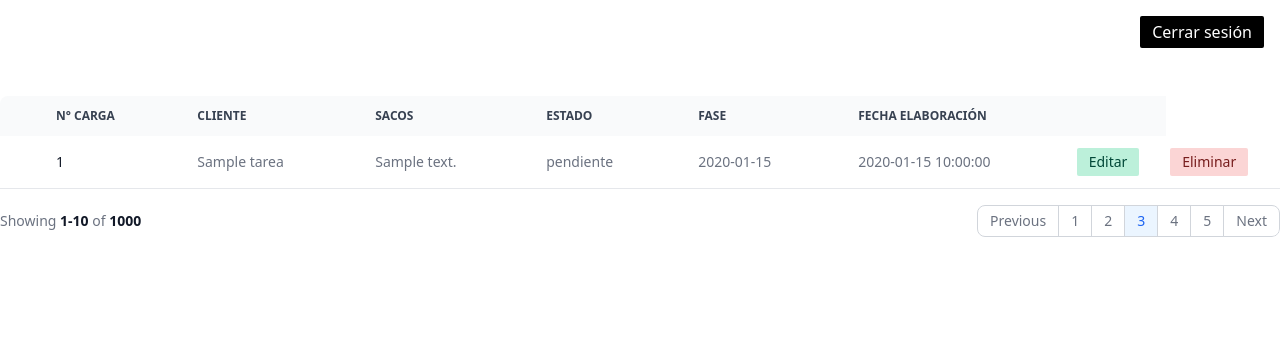
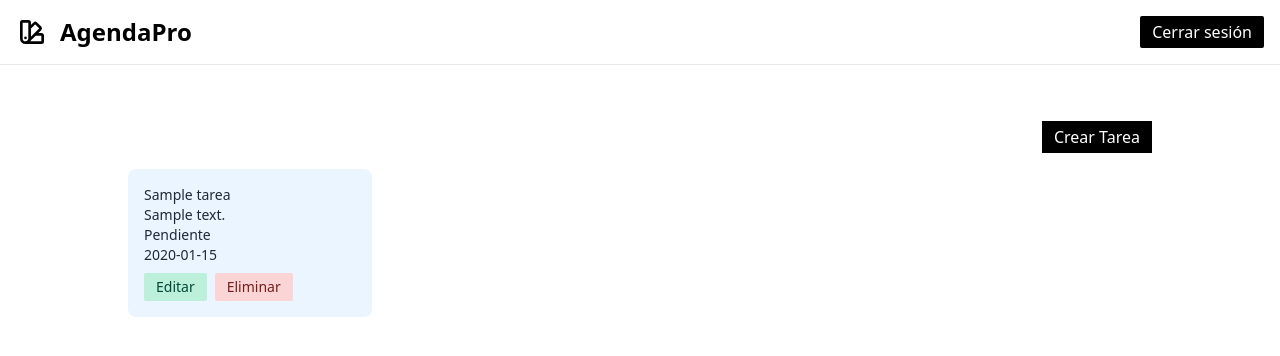
Before and after one commit to LouKamilah/TareasApp_ArquitecturaEnCapas, a PHP site: page /home.php in a window 1280 px wide. Shown: the top 356 px of the page. Run offline with PHP 8.4, Linux system fonts and the light colour scheme; the visitor is signed in with stand-in values (Sample User, id 1); tables that the repository leaves empty hold one stand-in row (values such as "Sample post"); some libraries are stand-ins or nearby versions.

Commit message:
editar tarea 100%

```diff
--- a/code/capa_negocio/tareasController.php
+++ b/code/capa_negocio/tareasController.php
@@ -25,7 +25,7 @@ class TareasController {
 
     public function getTareaById($id_Tarea) {
         $tarea = new Tarea($this->db);
-        return $tarea->getById($id_Tarea); // Asume que el método getById existe en la capa de datos
+        return $tarea->getById($id_Tarea);
     }
 
     public function deleteById($id_Tarea) {
--- a/code/capa_presentacion/home.php
+++ b/code/capa_presentacion/home.php
@@ -16,114 +16,86 @@ if (!isset($_SESSION['user_id'])) {
 </head>
 
 <body>
-    <div class="flex justify-end p-4">
+
+
+
+    <nav class="bg-white w-full z-20 top-0 start-0 border-b border-gray-200">
+        <div class="max-w-screen-xl flex flex-wrap items-center justify-between mx-auto p-4">
+            <a href="#" class="flex items-center space-x-3 rtl:space-x-reverse">
+                <svg class="w-8 h-8 text-black" aria-hidden="true" xmlns="http://www.w3.org/2000/svg" width="24"
+                    height="24" fill="none" viewBox="0 0 24 24">
+                    <path stroke="currentColor" stroke-linecap="round" stroke-width="2"
+                        d="M7.111 20A3.111 3.111 0 0 1 4 16.889v-12C4 4.398 4.398 4 4.889 4h4.444a.89.89 0 0 1 .89.889v12A3.111 3.111 0 0 1 7.11 20Zm0 0h12a.889.889 0 0 0 .889-.889v-4.444a.889.889 0 0 0-.889-.89h-4.389a.889.889 0 0 0-.62.253l-3.767 3.665a.933.933 0 0 0-.146.185c-.868 1.433-1.581 1.858-3.078 2.12Zm0-3.556h.009m7.933-10.927 3.143 3.143a.889.889 0 0 1 0 1.257l-7.974 7.974v-8.8l3.574-3.574a.889.889 0 0 1 1.257 0Z" />
+                </svg>
+                <span class="self-center text-2xl font-semibold whitespace-nowrap">AgendaPro</span>
+            </a>
+            <div class="flex md:order-2 space-x-3 md:space-x-0 rtl:space-x-reverse">
+
                 <form action="../capa_negocio/loginController.php?action=logout" method="post">
                     <button type="submit" class="font-medium text-white bg-black px-3 py-1 rounded-sm">Cerrar
                         sesión</button>
                 </form>
             </div>
-    <div class="relative overflow-x-auto sm:rounded-lg mt-8">
-        <table class="w-full text-sm text-left rtl:text-right text-gray-500">
-            <thead class="text-xs text-gray-700 uppercase bg-gray-50 ">
-                <tr>
-                    <th scope="col" class="p-4">
-                    </th>
-                    <th scope="col" class="px-6 py-3">
-                        N° carga
-                    </th>
-                    <th scope="col" class="px-6 py-3">
-                        Cliente
-                    </th>
-                    <th scope="col" class="px-6 py-3">
-                        Sacos
-                    </th>
-                    <th scope="col" class="px-6 py-3">
-                        Estado
-                    </th>
-                    <th scope="col" class="px-6 py-3">
-                        Fase
-                    </th>
-                    <th scope="col" class="px-6 py-3">
-                        Fecha elaboración
-                    </th>
-                    <th scope="col" class="px-6 py-3">
-                    </th>
-                </tr>
-            </thead>
-            <tbody>
+        </div>
+    </nav>
+
+
+
+    <div class="container mx-auto w-[80%] mt-14">
+        <div class="relative overflow-x-auto">
+            <div class="flex justify-end mb-4">
+                <a href="crear.php" class="font-medium text-white bg-black px-3 py-1">Crear Tarea</a>
+            </div>
+            <div class="grid grid-cols-1 sm:grid-cols-2 lg:grid-cols-4 gap-4">
                 <?php
                 require_once '../capa_negocio/tareasController.php';
+
+                function formatEstado($estado) {
+                    switch ($estado) {
+                        case 'pendiente':
+                            return 'Pendiente';
+                        case 'en_proceso':
+                            return 'En Proceso';
+                        case 'completo':
+                            return 'Completo';
+                        default:
+                            return $estado;
+                    }
+                }
+
+                $colors = ['bg-blue-50', 'bg-red-50', 'bg-green-50', 'bg-yellow-50'];
+                $colorIndex = 0;
+
                 $tareasController = new TareasController();
-                $tareas = $tareasController->getTareasByUserId($_SESSION['user_id']); // Asegúrate de que 'user_id' esté en la sesión
+                $tareas = $tareasController->getTareasByUserId($_SESSION['user_id']);
 
                 foreach ($tareas as $tarea) {
-                    echo "<tr class='border-b odd:bg-white even:bg-gray-50 '>";
-                    echo "<td class='w-4 p-4'></td>";
-                    echo "<th scope='row' class='px-6 py-4 font-medium text-gray-900 whitespace-nowrap '>{$tarea['id_Tarea']}</th>";
-                    echo "<td class='px-6 py-4'>{$tarea['titulo']}</td>";
-                    echo "<td class='px-6 py-4'>{$tarea['descripcion']}</td>";
-                    echo "<td class='px-6 py-4'>{$tarea['estado']}</td>";
-                    echo "<td class='px-6 py-4'>{$tarea['date_asig']}</td>";
-                    echo "<td class='px-6 py-4'>{$tarea['update_at']}</td>";
-                    echo '<td class="px-2 lg:px-1">
+                    $bgColor = $colors[$colorIndex % count($colors)];
+                    $colorIndex++;
+                    echo "<div class='p-4 mb-4 text-sm text-gray-800 rounded-lg $bgColor'>";
+                    echo "<span class='font-medium'></span> {$tarea['titulo']}<br>";
+                    echo "<span class='font-medium'></span> {$tarea['descripcion']}<br>";
+                    echo "<span class='font-medium'></span> " . formatEstado($tarea['estado']) . "<br>";
+                    echo "<span class='font-medium'></span> {$tarea['date_asig']}<br>";
+                    echo '<div class="mt-2 flex space-x-2">
                         <form method="GET" action="../capa_presentacion/Editar.php">
                             <input type="hidden" name="id_Tarea" value="' . $tarea['id_Tarea'] . '">
                             <button type="submit" class="font-medium text-green-900 bg-green-200 px-3 py-1 rounded-sm hover:underline">
                                 Editar
                             </button>
                         </form>
-                    </td>';
-                    echo "<td class='px-2 lg:px-1'>
-                        <form method='POST' action='../capa_negocio/tareasController.php?action=eliminar_tarea'>
-                            <input type='hidden' name='id_Tarea' value='{$tarea['id_Tarea']}'>
-                            <button type='submit' class='font-medium text-red-900 bg-red-200 px-3 py-1 rounded-sm hover:underline'>
+                        <form method="POST" action="../capa_negocio/tareasController.php?action=eliminar_tarea">
+                            <input type="hidden" name="id_Tarea" value="' . $tarea['id_Tarea'] . '">
+                            <button type="submit" class="font-medium text-red-900 bg-red-200 px-3 py-1 rounded-sm hover:underline">
                                 Eliminar
                             </button>
                         </form>
-                    </td>";
-                    echo "</tr>";
+                    </div>';
+                    echo "</div>";
                 }
                 ?>
-            </tbody>
-        </table>
-
-        <nav class="flex items-center flex-column flex-wrap md:flex-row justify-between pt-4"
-            aria-label="Table navigation">
-            <span class="text-sm font-normal text-gray-500 mb-4 md:mb-0 block w-full md:inline md:w-auto">Showing
-                <span class="font-semibold text-gray-900 ">1-10</span> of <span
-                    class="font-semibold text-gray-900 ">1000</span></span>
-            <ul class="inline-flex -space-x-px rtl:space-x-reverse text-sm h-8">
-                <li>
-                    <a href="#"
-                        class="flex items-center justify-center px-3 h-8 ms-0 leading-tight text-gray-500 bg-white border border-gray-300 rounded-s-lg hover:bg-gray-100 hover:text-gray-700   ">Previous</a>
-                </li>
-                <li>
-                    <a href="#"
-                        class="flex items-center justify-center px-3 h-8 leading-tight text-gray-500 bg-white border border-gray-300 hover:bg-gray-100 hover:text-gray-700   ">1</a>
-                </li>
-                <li>
-                    <a href="#"
-                        class="flex items-center justify-center px-3 h-8 leading-tight text-gray-500 bg-white border border-gray-300 hover:bg-gray-100 hover:text-gray-700   ">2</a>
-                </li>
-                <li>
-                    <a href="#" aria-current="page"
-                        class="flex items-center justify-center px-3 h-8 text-blue-600 border border-gray-300 bg-blue-50 hover:bg-blue-100 hover:text-blue-700   ">3</a>
-                </li>
-                <li>
-                    <a href="#"
-                        class="flex items-center justify-center px-3 h-8 leading-tight text-gray-500 bg-white border border-gray-300 hover:bg-gray-100 hover:text-gray-700   ">4</a>
-                </li>
-                <li>
-                    <a href="#"
-                        class="flex items-center justify-center px-3 h-8 leading-tight text-gray-500 bg-white border border-gray-300 hover:bg-gray-100 hover:text-gray-700   ">5</a>
-                </li>
-                <li>
-                    <a href="#"
-                        class="flex items-center justify-center px-3 h-8 leading-tight text-gray-500 bg-white border border-gray-300 rounded-e-lg hover:bg-gray-100 hover:text-gray-700   ">Next</a>
-                </li>
-            </ul>
-        </nav>
-
+            </div>
+        </div>
     </div>
 
     <script src="../../node_modules/flowbite/dist/flowbite.min.js"></script>
--- a/code/src/output.css
+++ b/code/src/output.css
@@ -1099,6 +1099,10 @@ input:checked + .toggle-bg {
   right: 0px;
 }
 
+.start-0 {
+  inset-inline-start: 0px;
+}
+
 .top-0 {
   top: 0px;
 }
@@ -1140,32 +1144,20 @@ input:checked + .toggle-bg {
   margin-bottom: 1rem;
 }
 
-.mb-5 {
-  margin-bottom: 1.25rem;
-}
-
-.ms-0 {
-  margin-inline-start: 0px;
+.mb-6 {
+  margin-bottom: 1.5rem;
+}
+
+.mt-14 {
+  margin-top: 3.5rem;
 }
 
 .mt-2 {
   margin-top: 0.5rem;
 }
 
-.mt-8 {
-  margin-top: 2rem;
-}
-
-.mb-6 {
-  margin-bottom: 1.5rem;
-}
-
-.ml-3 {
-  margin-left: 0.75rem;
-}
-
-.mr-2 {
-  margin-right: 0.5rem;
+.mt-1 {
+  margin-top: 0.25rem;
 }
 
 .block {
@@ -1184,10 +1176,6 @@ input:checked + .toggle-bg {
   display: flex;
 }
 
-.inline-flex {
-  display: inline-flex;
-}
-
 .table {
   display: table;
 }
@@ -1232,20 +1216,20 @@ input:checked + .toggle-bg {
   width: 16rem;
 }
 
+.w-8 {
+  width: 2rem;
+}
+
+.w-\[80\%\] {
+  width: 80%;
+}
+
 .w-full {
   width: 100%;
 }
 
-.w-8 {
-  width: 2rem;
-}
-
-.w-6 {
-  width: 1.5rem;
-}
-
-.max-w-sm {
-  max-width: 24rem;
+.max-w-screen-xl {
+  max-width: 1280px;
 }
 
 .flex-1 {
@@ -1310,6 +1294,10 @@ input:checked + .toggle-bg {
   resize: both;
 }
 
+.grid-cols-1 {
+  grid-template-columns: repeat(1, minmax(0, 1fr));
+}
+
 .grid-cols-4 {
   grid-template-columns: repeat(4, minmax(0, 1fr));
 }
@@ -1354,10 +1342,8 @@ input:checked + .toggle-bg {
   justify-content: space-between;
 }
 
-.-space-x-px > :not([hidden]) ~ :not([hidden]) {
-  --tw-space-x-reverse: 0;
-  margin-right: calc(-1px * var(--tw-space-x-reverse));
-  margin-left: calc(-1px * calc(1 - var(--tw-space-x-reverse)));
+.gap-4 {
+  gap: 1rem;
 }
 
 .space-x-2 > :not([hidden]) ~ :not([hidden]) {
@@ -1366,12 +1352,22 @@ input:checked + .toggle-bg {
   margin-left: calc(0.5rem * calc(1 - var(--tw-space-x-reverse)));
 }
 
+.space-x-3 > :not([hidden]) ~ :not([hidden]) {
+  --tw-space-x-reverse: 0;
+  margin-right: calc(0.75rem * var(--tw-space-x-reverse));
+  margin-left: calc(0.75rem * calc(1 - var(--tw-space-x-reverse)));
+}
+
 .space-y-4 > :not([hidden]) ~ :not([hidden]) {
   --tw-space-y-reverse: 0;
   margin-top: calc(1rem * calc(1 - var(--tw-space-y-reverse)));
   margin-bottom: calc(1rem * var(--tw-space-y-reverse));
 }
 
+.self-center {
+  align-self: center;
+}
+
 .overflow-hidden {
   overflow: hidden;
 }
@@ -1443,6 +1439,11 @@ input:checked + .toggle-bg {
   border-color: rgb(243 244 246 / var(--tw-border-opacity, 1));
 }
 
+.border-gray-200 {
+  --tw-border-opacity: 1;
+  border-color: rgb(229 231 235 / var(--tw-border-opacity, 1));
+}
+
 .border-gray-300 {
   --tw-border-opacity: 1;
   border-color: rgb(209 213 219 / var(--tw-border-opacity, 1));
@@ -1453,19 +1454,14 @@ input:checked + .toggle-bg {
   background-color: rgb(249 250 251 / var(--tw-bg-opacity, 1)) !important;
 }
 
-.bg-blue-200 {
-  --tw-bg-opacity: 1;
-  background-color: rgb(195 221 253 / var(--tw-bg-opacity, 1));
+.bg-black {
+  --tw-bg-opacity: 1;
+  background-color: rgb(0 0 0 / var(--tw-bg-opacity, 1));
 }
 
 .bg-blue-50 {
   --tw-bg-opacity: 1;
   background-color: rgb(235 245 255 / var(--tw-bg-opacity, 1));
-}
-
-.bg-blue-500 {
-  --tw-bg-opacity: 1;
-  background-color: rgb(63 131 248 / var(--tw-bg-opacity, 1));
 }
 
 .bg-blue-700 {
@@ -1516,9 +1522,14 @@ input:checked + .toggle-bg {
   background-color: rgb(255 255 255 / 0.5);
 }
 
-.bg-black {
-  --tw-bg-opacity: 1;
-  background-color: rgb(0 0 0 / var(--tw-bg-opacity, 1));
+.bg-yellow-50 {
+  --tw-bg-opacity: 1;
+  background-color: rgb(253 253 234 / var(--tw-bg-opacity, 1));
+}
+
+.bg-blue-500 {
+  --tw-bg-opacity: 1;
+  background-color: rgb(63 131 248 / var(--tw-bg-opacity, 1));
 }
 
 .p-1 {
@@ -1577,30 +1592,27 @@ input:checked + .toggle-bg {
   padding-bottom: 0.75rem;
 }
 
-.py-4 {
-  padding-top: 1rem;
-  padding-bottom: 1rem;
-}
-
 .py-8 {
   padding-top: 2rem;
   padding-bottom: 2rem;
 }
 
+.px-4 {
+  padding-left: 1rem;
+  padding-right: 1rem;
+}
+
 .pt-2 {
   padding-top: 0.5rem;
 }
 
-.pt-4 {
-  padding-top: 1rem;
-}
-
-.text-left {
-  text-align: left;
-}
-
 .text-center {
   text-align: center;
+}
+
+.text-2xl {
+  font-size: 1.5rem;
+  line-height: 2rem;
 }
 
 .text-lg {
@@ -1613,41 +1625,27 @@ input:checked + .toggle-bg {
   line-height: 1.25rem;
 }
 
-.text-xs {
-  font-size: 0.75rem;
-  line-height: 1rem;
-}
-
-.text-2xl {
-  font-size: 1.5rem;
-  line-height: 2rem;
-}
-
 .text-xl {
   font-size: 1.25rem;
   line-height: 1.75rem;
 }
 
+.font-bold {
+  font-weight: 700;
+}
+
+.font-light {
+  font-weight: 300;
+}
+
 .font-medium {
   font-weight: 500;
 }
 
-.font-normal {
-  font-weight: 400;
-}
-
 .font-semibold {
   font-weight: 600;
 }
 
-.font-bold {
-  font-weight: 700;
-}
-
-.font-light {
-  font-weight: 300;
-}
-
 .uppercase {
   text-transform: uppercase;
 }
@@ -1666,6 +1664,11 @@ input:checked + .toggle-bg {
 
 .tracking-tight {
   letter-spacing: -0.025em;
+}
+
+.text-black {
+  --tw-text-opacity: 1;
+  color: rgb(0 0 0 / var(--tw-text-opacity, 1));
 }
 
 .text-blue-600 {
@@ -1688,39 +1686,34 @@ input:checked + .toggle-bg {
   color: rgb(107 114 128 / var(--tw-text-opacity, 1));
 }
 
+.text-gray-800 {
+  --tw-text-opacity: 1;
+  color: rgb(31 41 55 / var(--tw-text-opacity, 1));
+}
+
+.text-gray-900 {
+  --tw-text-opacity: 1;
+  color: rgb(17 24 39 / var(--tw-text-opacity, 1));
+}
+
+.text-green-900 {
+  --tw-text-opacity: 1;
+  color: rgb(1 71 55 / var(--tw-text-opacity, 1));
+}
+
+.text-red-900 {
+  --tw-text-opacity: 1;
+  color: rgb(119 29 29 / var(--tw-text-opacity, 1));
+}
+
+.text-white {
+  --tw-text-opacity: 1;
+  color: rgb(255 255 255 / var(--tw-text-opacity, 1));
+}
+
 .text-gray-700 {
   --tw-text-opacity: 1;
   color: rgb(55 65 81 / var(--tw-text-opacity, 1));
-}
-
-.text-gray-800 {
-  --tw-text-opacity: 1;
-  color: rgb(31 41 55 / var(--tw-text-opacity, 1));
-}
-
-.text-gray-900 {
-  --tw-text-opacity: 1;
-  color: rgb(17 24 39 / var(--tw-text-opacity, 1));
-}
-
-.text-green-900 {
-  --tw-text-opacity: 1;
-  color: rgb(1 71 55 / var(--tw-text-opacity, 1));
-}
-
-.text-red-900 {
-  --tw-text-opacity: 1;
-  color: rgb(119 29 29 / var(--tw-text-opacity, 1));
-}
-
-.text-white {
-  --tw-text-opacity: 1;
-  color: rgb(255 255 255 / var(--tw-text-opacity, 1));
-}
-
-.text-black {
-  --tw-text-opacity: 1;
-  color: rgb(0 0 0 / var(--tw-text-opacity, 1));
 }
 
 .opacity-0 {
@@ -1780,31 +1779,11 @@ input:checked + .toggle-bg {
   transition-timing-function: cubic-bezier(0, 0, 0.2, 1);
 }
 
-.odd\:bg-white:nth-child(odd) {
-  --tw-bg-opacity: 1;
-  background-color: rgb(255 255 255 / var(--tw-bg-opacity, 1));
-}
-
-.even\:bg-gray-50:nth-child(even) {
-  --tw-bg-opacity: 1;
-  background-color: rgb(249 250 251 / var(--tw-bg-opacity, 1));
-}
-
 .hover\:border-gray-300:hover {
   --tw-border-opacity: 1;
   border-color: rgb(209 213 219 / var(--tw-border-opacity, 1));
 }
 
-.hover\:bg-blue-100:hover {
-  --tw-bg-opacity: 1;
-  background-color: rgb(225 239 254 / var(--tw-bg-opacity, 1));
-}
-
-.hover\:bg-blue-700:hover {
-  --tw-bg-opacity: 1;
-  background-color: rgb(26 86 219 / var(--tw-bg-opacity, 1));
-}
-
 .hover\:bg-blue-800:hover {
   --tw-bg-opacity: 1;
   background-color: rgb(30 66 159 / var(--tw-bg-opacity, 1));
@@ -2026,27 +1957,13 @@ input:checked + .toggle-bg {
   color: rgb(255 255 255 / var(--tw-text-opacity, 1));
 }
 
-.dark\:focus\:border-blue-500:focus:is(.dark *) {
-  --tw-border-opacity: 1;
-  border-color: rgb(63 131 248 / var(--tw-border-opacity, 1));
-}
-
-.dark\:focus\:ring-blue-500:focus:is(.dark *) {
-  --tw-ring-opacity: 1;
-  --tw-ring-color: rgb(63 131 248 / var(--tw-ring-opacity, 1));
-}
-
 @media (min-width: 640px) {
-  .sm\:w-auto {
-    width: auto;
-  }
-
   .sm\:max-w-md {
     max-width: 28rem;
   }
 
-  .sm\:rounded-lg {
-    border-radius: 0.5rem;
+  .sm\:grid-cols-2 {
+    grid-template-columns: repeat(2, minmax(0, 1fr));
   }
 
   .sm\:p-8 {
@@ -2055,28 +1972,22 @@ input:checked + .toggle-bg {
 }
 
 @media (min-width: 768px) {
-  .md\:mb-0 {
-    margin-bottom: 0px;
+  .md\:order-2 {
+    order: 2;
   }
 
   .md\:mt-0 {
     margin-top: 0px;
   }
 
-  .md\:inline {
-    display: inline;
-  }
-
   .md\:h-screen {
     height: 100vh;
   }
 
-  .md\:w-auto {
-    width: auto;
-  }
-
-  .md\:flex-row {
-    flex-direction: row;
+  .md\:space-x-0 > :not([hidden]) ~ :not([hidden]) {
+    --tw-space-x-reverse: 0;
+    margin-right: calc(0px * var(--tw-space-x-reverse));
+    margin-left: calc(0px * calc(1 - var(--tw-space-x-reverse)));
   }
 
   .md\:space-y-6 > :not([hidden]) ~ :not([hidden]) {
@@ -2092,9 +2003,8 @@ input:checked + .toggle-bg {
 }
 
 @media (min-width: 1024px) {
-  .lg\:px-1 {
-    padding-left: 0.25rem;
-    padding-right: 0.25rem;
+  .lg\:grid-cols-4 {
+    grid-template-columns: repeat(4, minmax(0, 1fr));
   }
 
   .lg\:py-0 {
```
Also changed, not shown: other parts of code/src/output.css (+25 -66 lines), code/capa_presentacion/editar.php (+48 -17 lines). Lines whose indentation alone changed are shown as unchanged.
